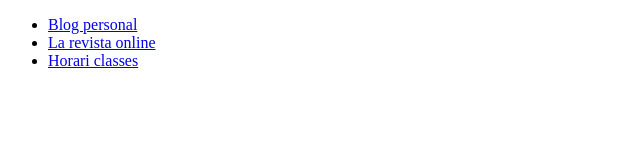
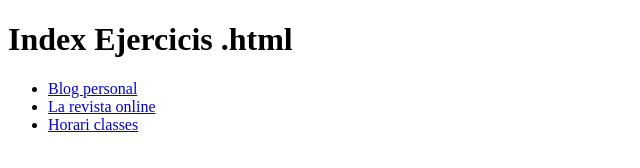
Before and after one commit to DIDACYT/smx-a2-html, a plain HTML site: page index.html in a window 1280 px wide. Shown: the whole page, without its empty margins (0-640 px from the left). Drawn offline with Linux system fonts and the light colour scheme.

Commit message:
Update index.html

```diff
--- a/index.html
+++ b/index.html
@@ -6,6 +6,9 @@
     <title>Document</title>
 </head>
 <body>
+    <header>
+        <h1>Index Ejercicis .html</h1>
+    </header>
     <nav>
         <ul>
             <li><a href="./01_blog_personal/index.html">Blog personal</a></li>
```
